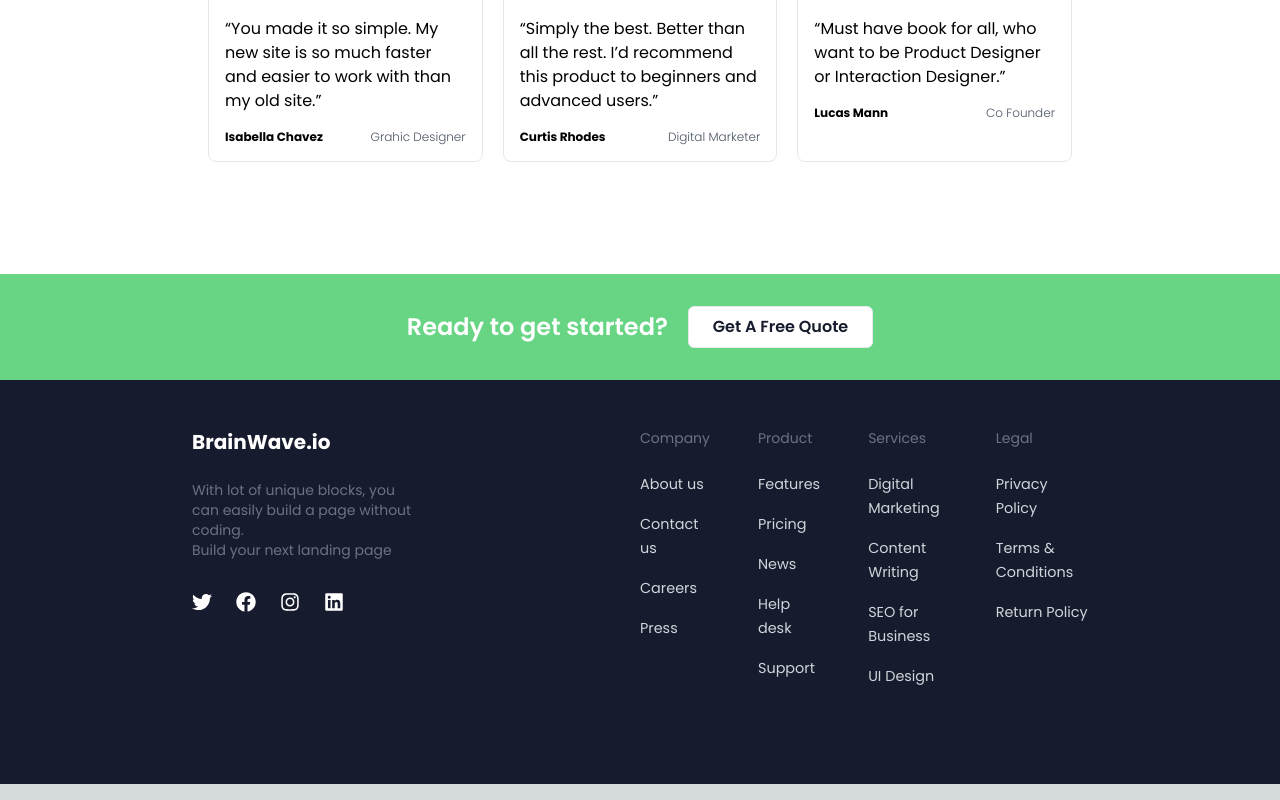
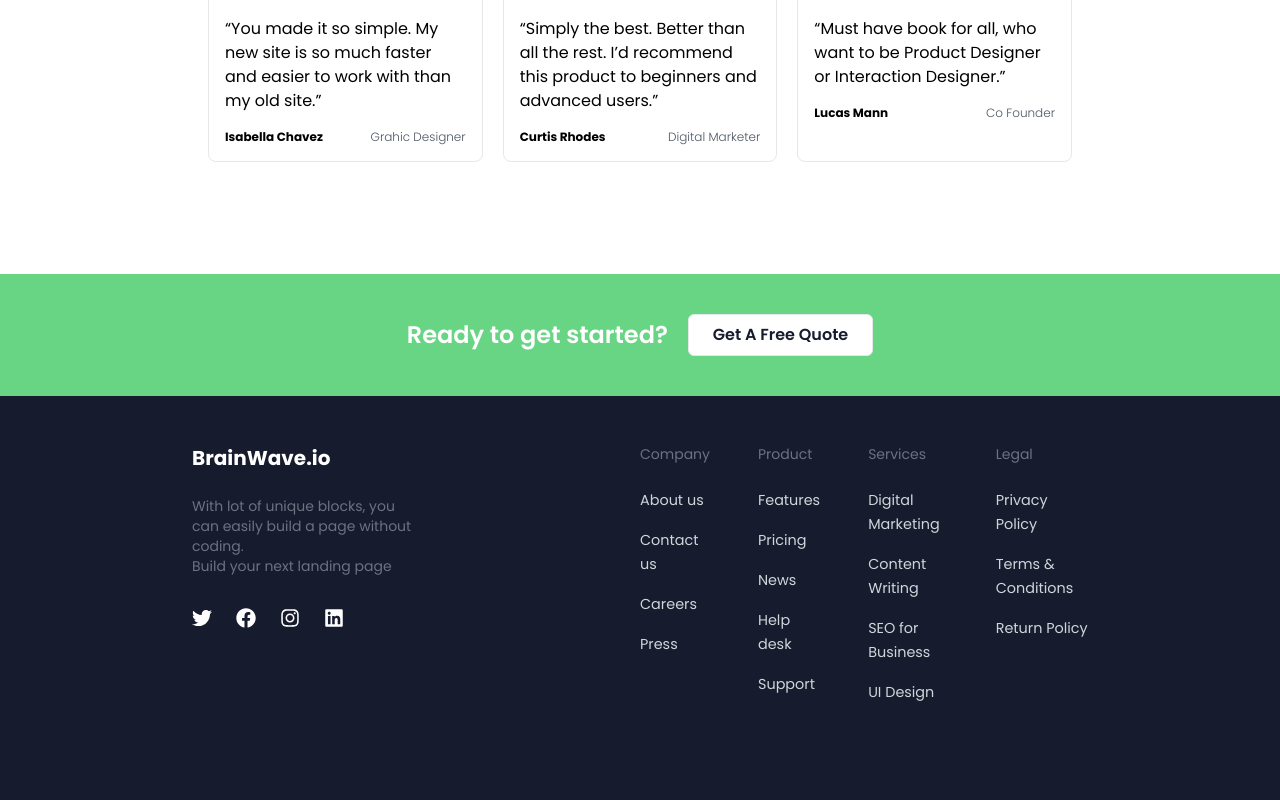
Before and after one commit to AxelSalim/maquette3, a Next.js app: page / in a window 1280 px wide. Shown: the part 2615-3415 px from the top of the page. Built offline with nearby package versions, Linux system fonts and the light colour scheme; a web font is replaced by a local one.

Commit message:
modification du footer

```diff
--- a/src/app/components/Footer.tsx
+++ b/src/app/components/Footer.tsx
@@ -96,7 +96,7 @@ export default function Footer() {
     return (
         <>
          <footer className="">
-            <section className=" md:py-8 items-center justify-between bg-[#68d585] sm:flex">
+            <section className=" md:py-10 items-center justify-between bg-[#68d585] sm:flex">
                 <section className="flex flex-wrap justify-center mx-auto items-center gap-5 text-[#161c2d] sm:mt-0 ">
                     <h2 className="text-2xl font-semibold text-white">Ready to get started?</h2>
                     <button className="border hover:scale-105 transition-all bg-white font-semibold rounded-md text-md px-6 py-2">Get A Free Quote</button>
```
